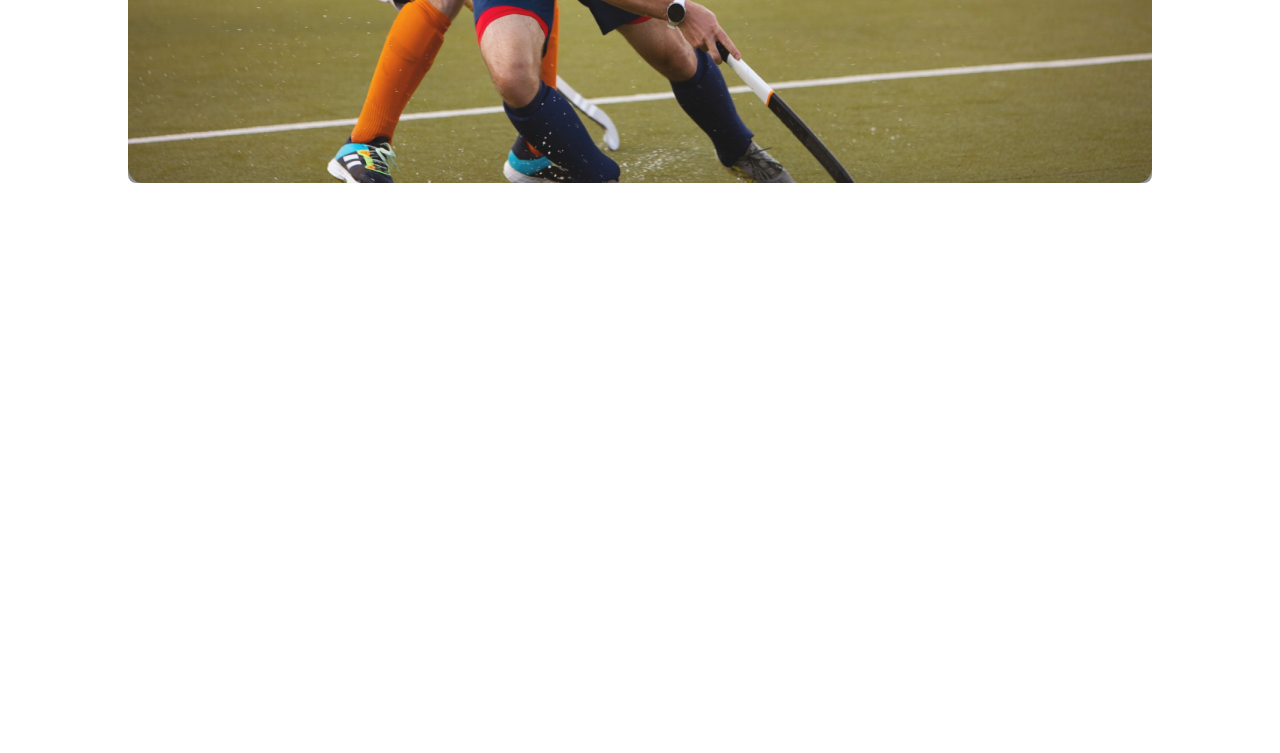
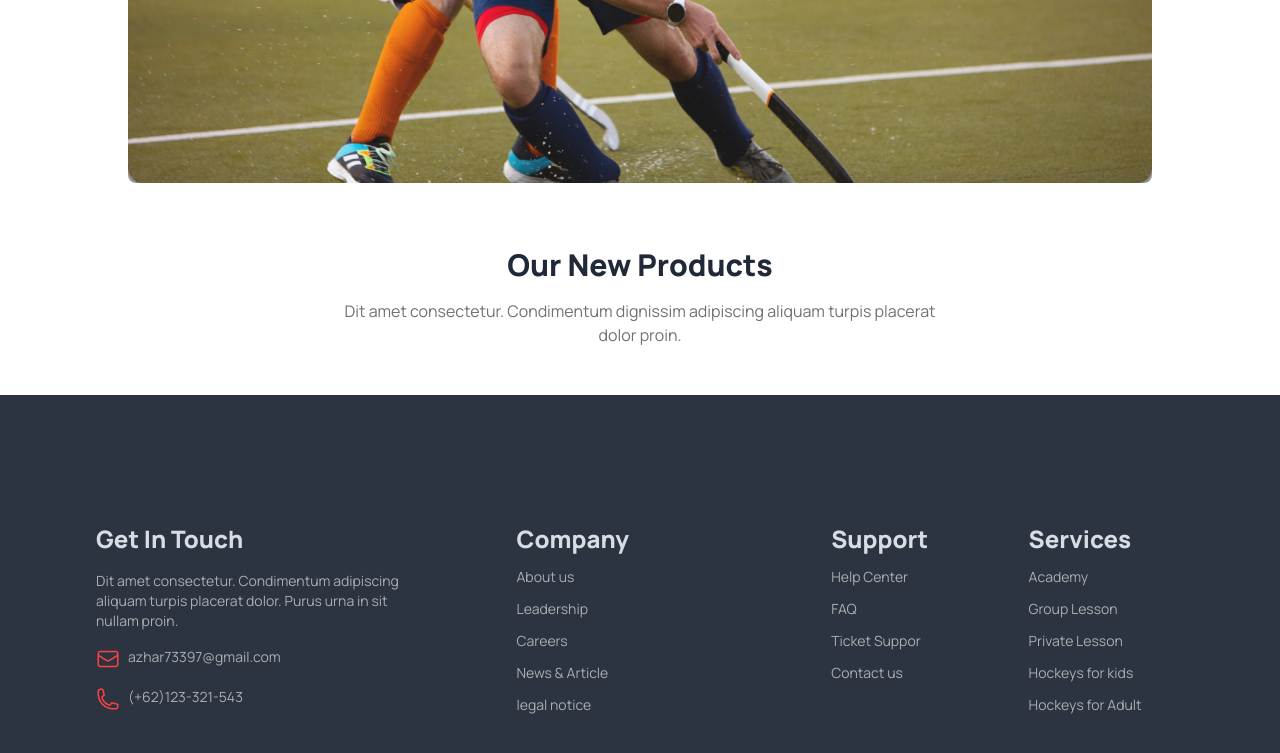
Before and after one commit to Azhar190238/Assignment-03, a plain HTML site: page index.html in a window 1280 px wide. Shown: the part 1867-2620 px from the top of the page. Before the commit the page ends 2098 px from the top, so only its background shows below. Drawn offline with nearby package versions, Linux system fonts and the light colour scheme.

Commit message:
footer section properly done

```diff
--- a/index.html
+++ b/index.html
@@ -208,9 +208,57 @@
         </div>
 
     </section>
+    <!-- our program section start -->
+
+    <!-- our new product -->
+    <section>
+        <div class="text-center mt-16 mb-10 space-y-4">
+            <h2 class="text-3xl font-extrabold">Our New Products</h2>
+            <p class="text-text-body">Dit amet consectetur. Condimentum dignissim adipiscing aliquam turpis placerat <br>
+                 dolor proin. </p>
+
+        </div>
+
+    </section>
     </main>
-    <footer>
-
-    </footer>
+<footer class=" footer py-10 lg:py-32 px-10  lg:px-24 bg-neutral text-neutral-content">
+  <nav class="space-y-2 mx-auto lg:mx-0">
+    <header class=" text-2xl font-extrabold mx-auto lg:mx-0">Get In Touch</header>
+    <p class="max-w-80 text-[#FFFFFF99] text-center lg:text-left">Dit amet consectetur. Condimentum  adipiscing aliquam turpis placerat dolor. Purus urna in sit nullam proin. </p>
+    <div class="flex gap-2 mx-auto lg:mx-0">
+        <img src="images/Frame.png" alt="">
+        <a class="link link-hover text-[#FFFFFF99] ">azhar73397@gmail.com</a>
+    </div>
+    <div class="flex gap-2 mx-auto lg:mx-0">
+        <img src="images/Frame (1).png" alt="">
+        <a class="link link-hover text-[#FFFFFF99]">(+62)123-321-543</a>
+    </div>
+</nav>
+<div class="footer flex flex-row gap-10 lg:gap-40">
+    <nav class="space-y-1 mx-auto lg:mx-0">
+    <header class="text-2xl font-extrabold mx-auto lg:mx-0">Company</header>
+    <a class="link link-hover text-[#FFFFFF99] mx-auto lg:mx-0">About us</a>
+    <a class="link link-hover text-[#FFFFFF99] mx-auto lg:mx-0 ">Leadership</a>
+    <a class="link link-hover text-[#FFFFFF99]  mx-auto lg:mx-0">Careers</a>
+    <a class="link link-hover text-[#FFFFFF99]  mx-auto lg:mx-0">News & Article</a>
+    <a class="link link-hover text-[#FFFFFF99] mx-auto lg:mx-0 ">legal notice</a>
+  </nav>
+  <nav class="space-y-1 mx-auto">
+    <header class="text-2xl font-extrabold mx-auto lg:mx-0">Support</header>
+    <a class="link link-hover text-[#FFFFFF99] mx-auto lg:mx-0">Help Center</a>
+    <a class="link link-hover text-[#FFFFFF99] mx-auto lg:mx-0">FAQ</a>
+    <a class="link link-hover text-[#FFFFFF99] mx-auto lg:mx-0">Ticket Suppor</a>
+    <a class="link link-hover text-[#FFFFFF99] mx-auto lg:mx-0">Contact us</a>
+</nav>
+</div>
+  <nav class="space-y-1 mx-auto">
+    <header class="text-2xl font-extrabold mx-auto lg:mx-0">Services</header>
+    <a class="link link-hover text-[#FFFFFF99] mx-auto lg:mx-0">Academy</a>
+    <a class="link link-hover text-[#FFFFFF99] mx-auto lg:mx-0">Group Lesson</a>
+    <a class="link link-hover text-[#FFFFFF99] mx-auto lg:mx-0">Private Lesson</a>
+    <a class="link link-hover text-[#FFFFFF99] mx-auto lg:mx-0">Hockeys for kids</a>
+    <a class="link link-hover text-[#FFFFFF99] mx-auto lg:mx-0">Hockeys for Adult</a>
+  </nav>
+</footer>
 </body>
 </html>
```
Also changed, not shown: images/Frame (1).png (added), images/Frame.png (added).
